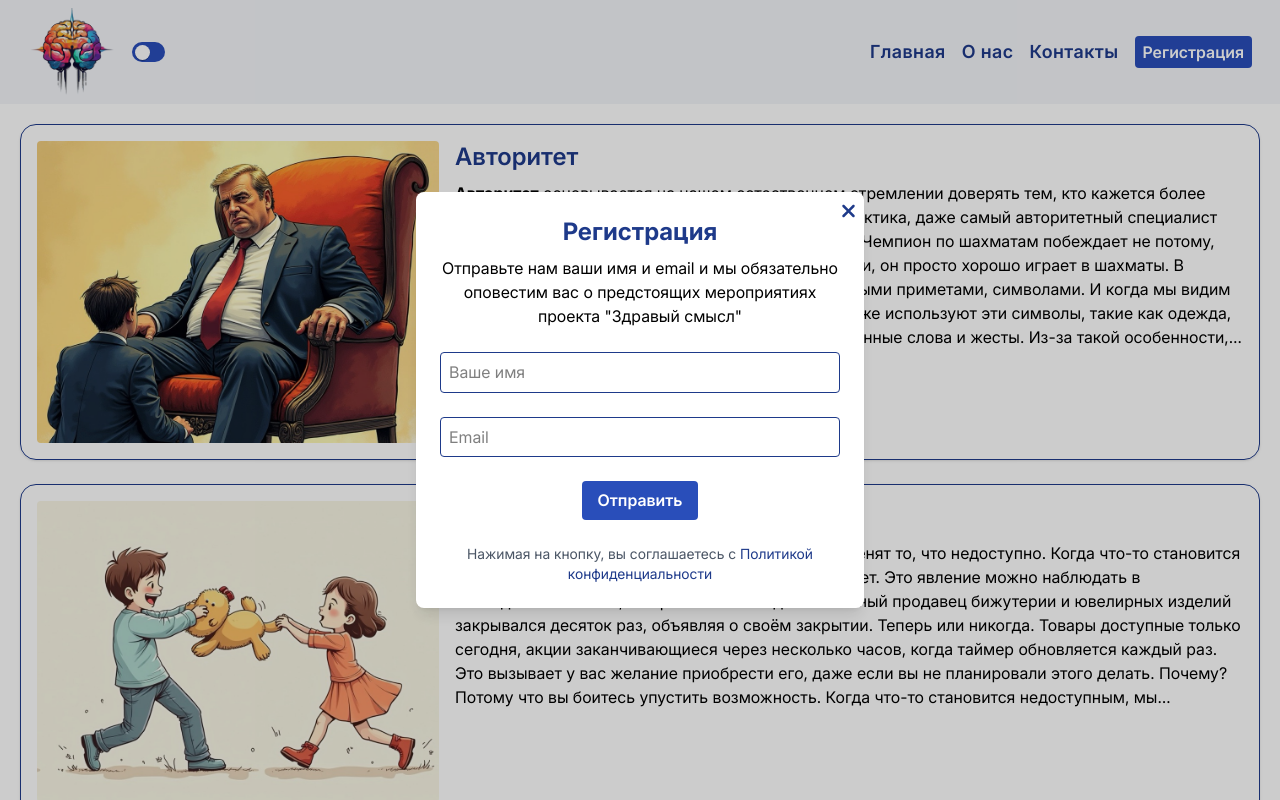
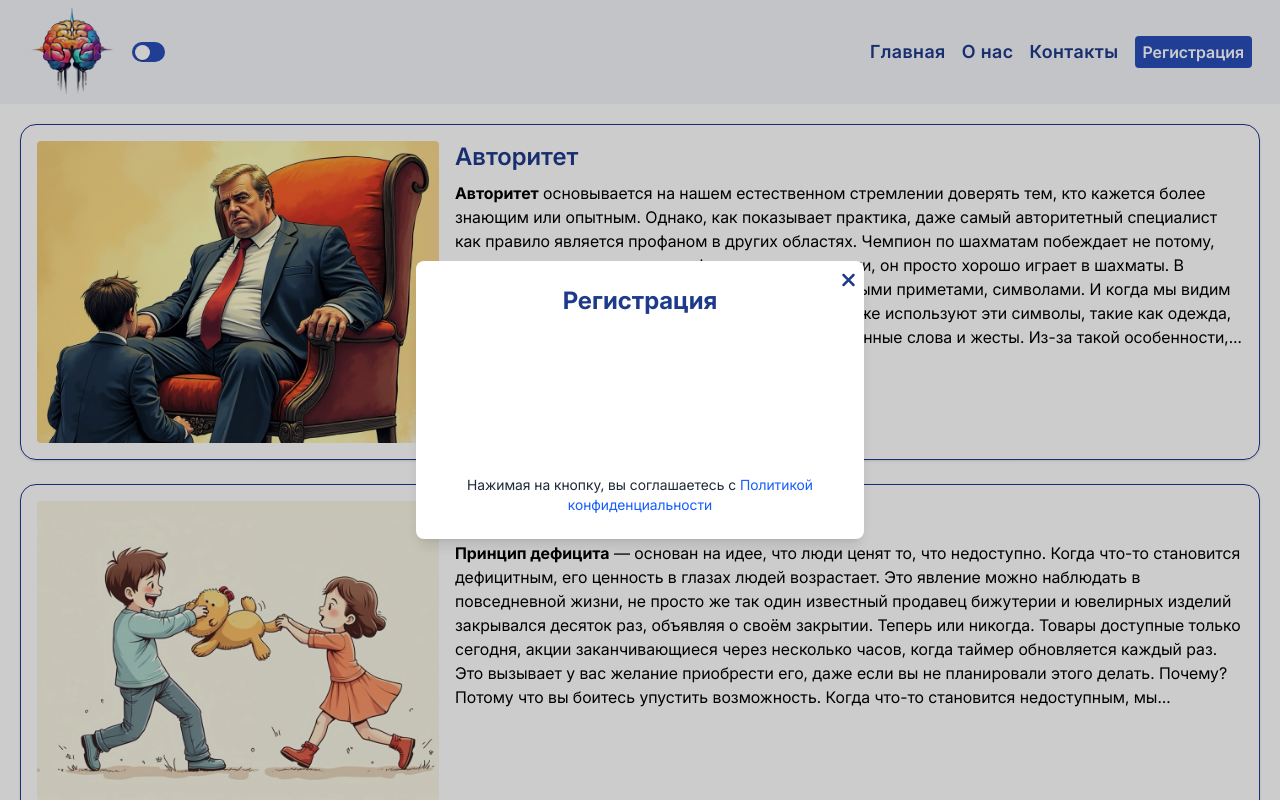
Before and after one commit to LiaYai/opinion-netlify, a React (Vite) app: page / in a window 1280 px wide. Both pictures are taken after a click on the button "Регистрация". Shown: the top 800 px of the page. Built offline with nearby package versions, Linux system fonts and the light colour scheme.

Commit message:
refactor: retun yandex form again

```diff
--- a/src/App.tsx
+++ b/src/App.tsx
@@ -1,4 +1,10 @@
-import { Route, Routes, useLocation, useNavigate } from 'react-router-dom';
+import {
+  Link,
+  Route,
+  Routes,
+  useLocation,
+  useNavigate,
+} from 'react-router-dom';
 
 import Header from './components/header/Header';
 import Footer from './components/footer';
@@ -8,12 +14,13 @@ import Contact from './pages/Contact';
 import NotFound from './pages/NotFound';
 import { PrivacyPolicyPage } from './pages/PrivacyPolicyPage';
 import { Article } from './components/article';
-import SubscribeForm from './components/auth/SubscribeForm';
+// import SubscribeForm from './components/auth/SubscribeForm';
 import Modal from './components/common/Modal';
 
 import './App.css';
 
 import { BASE_PATH } from './data/config';
+import { YandexForm } from './components/YandexForm';
 
 const App = () => {
   const navigate = useNavigate();
@@ -38,7 +45,21 @@ const App = () => {
           />
           <Route
             path={`${BASE_PATH}registration`}
-            element={<SubscribeForm onSuccess={handleCloseModal} />}
+            // element={<SubscribeForm onSuccess={handleCloseModal} />}
+            element={
+              <Modal title={'Регистрация'} onClose={handleCloseModal}>
+                <YandexForm />
+                <p className="text-sm text-gray-800 text-center">
+                  Нажимая на кнопку, вы соглашаетесь с{' '}
+                  <Link
+                    to={`${BASE_PATH}privacy-policy`}
+                    className="text-blue-600 hover:underline"
+                  >
+                    Политикой конфиденциальности
+                  </Link>
+                </p>
+              </Modal>
+            }
           />
           <Route
             path={`${BASE_PATH}privacy-policy`}
@@ -52,7 +73,17 @@ const App = () => {
               path={`${BASE_PATH}registration`}
               element={
                 <Modal title={'Регистрация'} onClose={handleCloseModal}>
-                  <SubscribeForm onSuccess={handleCloseModal} />
+                  {/* <SubscribeForm onSuccess={handleCloseModal} /> */}
+                  <YandexForm />
+                  <p className="text-sm text-gray-800 text-center">
+                    Нажимая на кнопку, вы соглашаетесь с{' '}
+                    <Link
+                      to={`${BASE_PATH}privacy-policy`}
+                      className="text-blue-600 hover:underline"
+                    >
+                      Политикой конфиденциальности
+                    </Link>
+                  </p>
                 </Modal>
               }
             />
--- a/src/components/common/Modal.tsx
+++ b/src/components/common/Modal.tsx
@@ -64,7 +64,7 @@ const Modal: React.FC<TModalProps> = ({ onClose, children, title }) => {
       ref={overlayRef}
       className="fixed inset-0 bg-overlay flex items-center justify-center h-screen w-screen z-50"
     >
-      <div className="bg-background p-6 rounded-lg shadow-lg max-w-md w-full relative mx-2">
+      <div className="bg-white p-6 rounded-lg shadow-lg max-w-md w-full relative mx-2">
         <button
           onClick={onClose}
           className="absolute top-2 right-2 text-primary hover:text-primary cursor-pointer "
```
